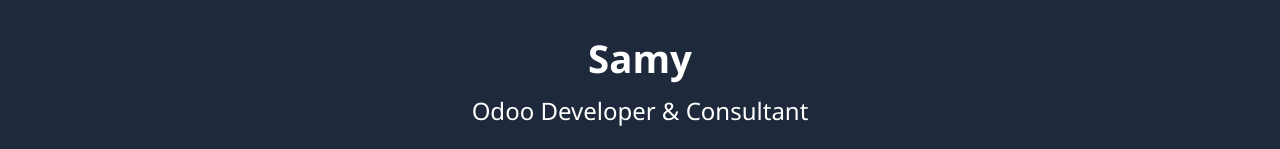
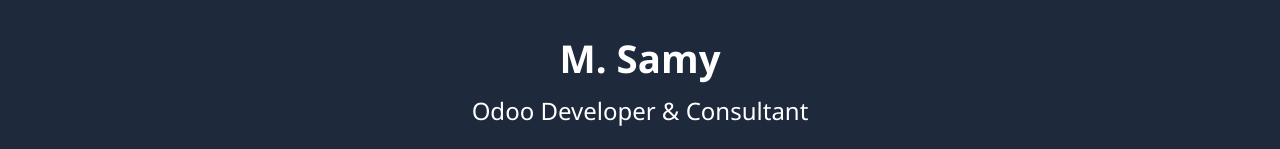
Before and after one commit to Morisamy/Samy_Sensei, a plain HTML site: page index.html in a window 1280 px wide. Shown: the top 149 px of the page. Drawn offline with Linux system fonts and the light colour scheme.

Commit message:
Update index.html

```diff
--- a/index.html
+++ b/index.html
@@ -3,13 +3,13 @@
 <head>
   <meta charset="UTF-8" />
   <meta name="viewport" content="width=device-width, initial-scale=1" />
-  <title>M. Samy - Odoo Developer & Consultant</title>
+  <title>Samy | Odoo</title>
   <link rel="stylesheet" href="styles.css">
 </head>
 <body>
 
   <header>
-    <h1>Samy</h1>
+    <h1>M. Samy</h1>
     <p>Odoo Developer & Consultant</p>
     <img src="cover.png" alt="cover image" />
   </header>
```
